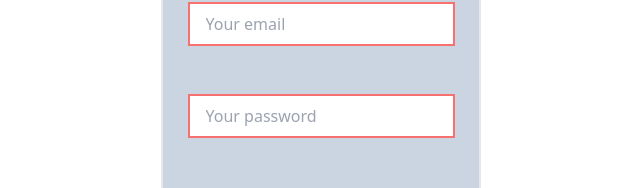
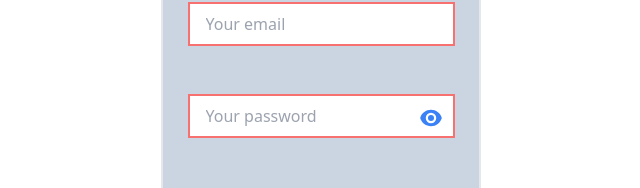
Before and after one commit to KhanZiaul/React-JS, a React (Vite) app in the folder 06-react-firebase-2/: page /signup in a window 1280 px wide. Shown: the part 284-472 px from the top of the page, without its empty margins (319-959 px from the left). Built offline with nearby package versions, Linux system fonts and the light colour scheme.

Commit message:
show password and undo it done

```diff
--- a/06-react-firebase-2/src/Components/SignUp/SignUp.jsx
+++ b/06-react-firebase-2/src/Components/SignUp/SignUp.jsx
@@ -2,11 +2,13 @@ import React, { useState } from 'react';
 import { getAuth, createUserWithEmailAndPassword, sendEmailVerification, updateProfile } from "firebase/auth";
 import app from '../Firebase/firebase.config';
 import { Link } from 'react-router-dom';
+import { EyeIcon } from '@heroicons/react/24/solid'
 
 const SignUp = () => {
 
     const auth = getAuth(app);
     const [errors, setErrors] = useState('')
+    const [show, setShow] = useState(true)
 
     const handleSubmit = e => {
         e.preventDefault();
@@ -71,18 +73,25 @@ const SignUp = () => {
 
         });
     }
+
+    const eyeClick = () => {
+        setShow(!show)
+    }
     return (
         <>
             <form className='flex flex-col justify-center items-center my-10 gap-3 w-[25%] mx-auto border-2 p-5 bg-slate-300 rounded-md' onSubmit={handleSubmit}>
                 <h2 className='text-xl font-medium'>Please Sign up</h2>
-
                 <input className='border-2 px-4 py-2 block border-red-400' name='name' type="text" placeholder='Your name' required />
                 <br />
+                <input className='border-2 px-4 py-2 block border-red-400' name='email' type="email" placeholder='Your email' required />
 
-                <input className='border-2 px-4 py-2 block border-red-400' name='email' type="email" placeholder='Your email' required />
                 <br />
 
-                <input className='border-2 px-4 py-2  border-red-400' name='password' type="password" placeholder='Your password' required />
+                <div className='relative'>
+                <input className='border-2 px-4 py-2  border-red-400' name='password' type={show ? 'password' : 'text'} placeholder='Your password' required />
+                <EyeIcon onClick={eyeClick} className="h-6 w-6 absolute right-3 top-3 cursor-pointer text-blue-500" />
+                </div>
+
                 <p className='py-3'>{errors}</p>
                 <button className='px-5 py-3 rounded-lg mt-5 bg-sky-500 text-white'>submit</button>
                 <p>already signed ? please<Link className='text-blue-700 ms-2' to='/signin'>sign in</Link></p>
```
